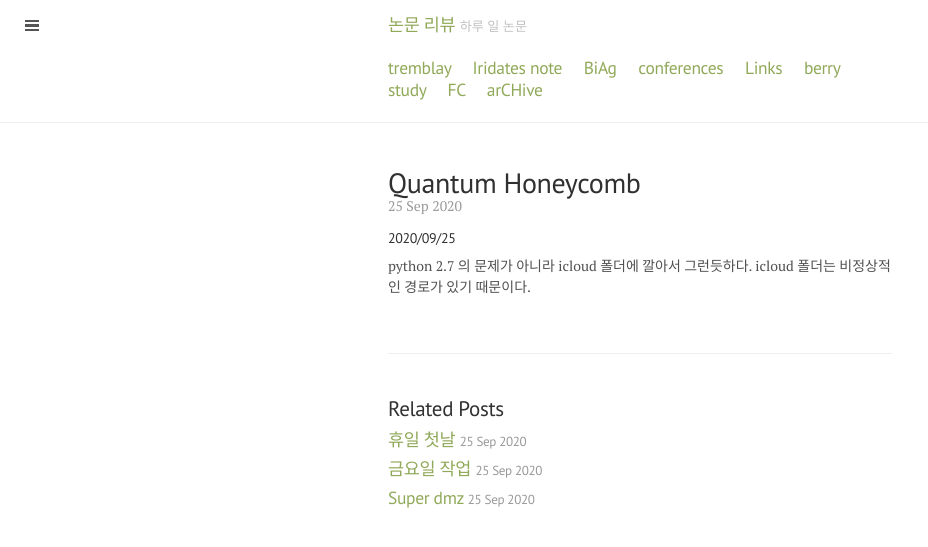
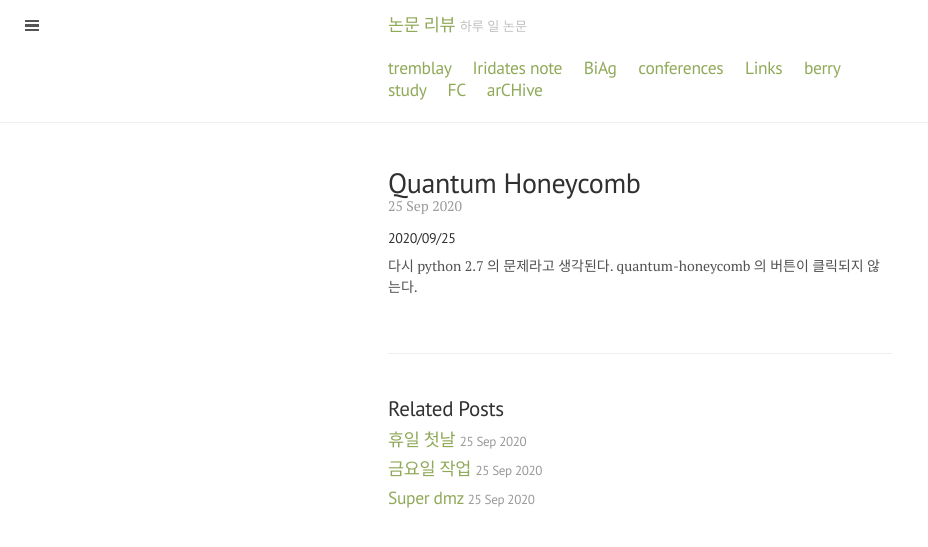
Before and after one commit to qkrwlsghdcjsworlt/work, a Jekyll site: the page built from _posts/2020/2020-09-25-quantum-honeycomb.markdown, in a window 1280 px wide. Shown: the top 547 px of the page, without its empty margins (0-928 px from the left). Built offline with Jekyll 4.4.1, drawn with Linux system fonts in a browser that asks for light colours; our own code applies the rules of GitHub Pages for plain Markdown files.

Commit message:
“update”

```diff
--- a/_posts/2020/2020-09-25-quantum-honeycomb.markdown
+++ b/_posts/2020/2020-09-25-quantum-honeycomb.markdown
@@ -11,4 +11,4 @@ CATEGORIES: LIFE
 #####  2020/09/25
 
 
-python 2.7 의 문제가 아니라 icloud 폴더에 깔아서 그런듯하다. icloud 폴더는 비정상적인 경로가 있기 때문이다.
+다시 python 2.7 의 문제라고 생각된다. quantum-honeycomb 의 버튼이 클릭되지 않는다.
```
